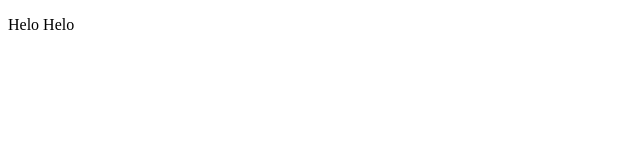
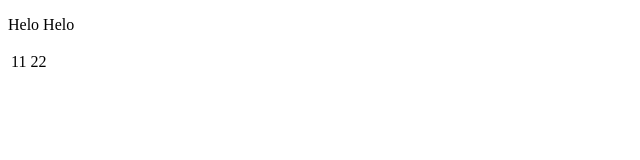
Before and after one commit to Oles88/semple01, a plain HTML site: page index.html in a window 1280 px wide. Shown: the full height of the page, 0-640 px from the left. Drawn offline with Linux system fonts and the light colour scheme.

Commit message:
add new file

```diff
--- a/index.html
+++ b/index.html
@@ -5,5 +5,11 @@
     </head>
     <body>
 <p>Helo Helo</p>
+<table>
+    <tr>
+        <td>11</td>
+        <td>22</td>
+    </tr>
+</table>
     </body>
 </html>
```
